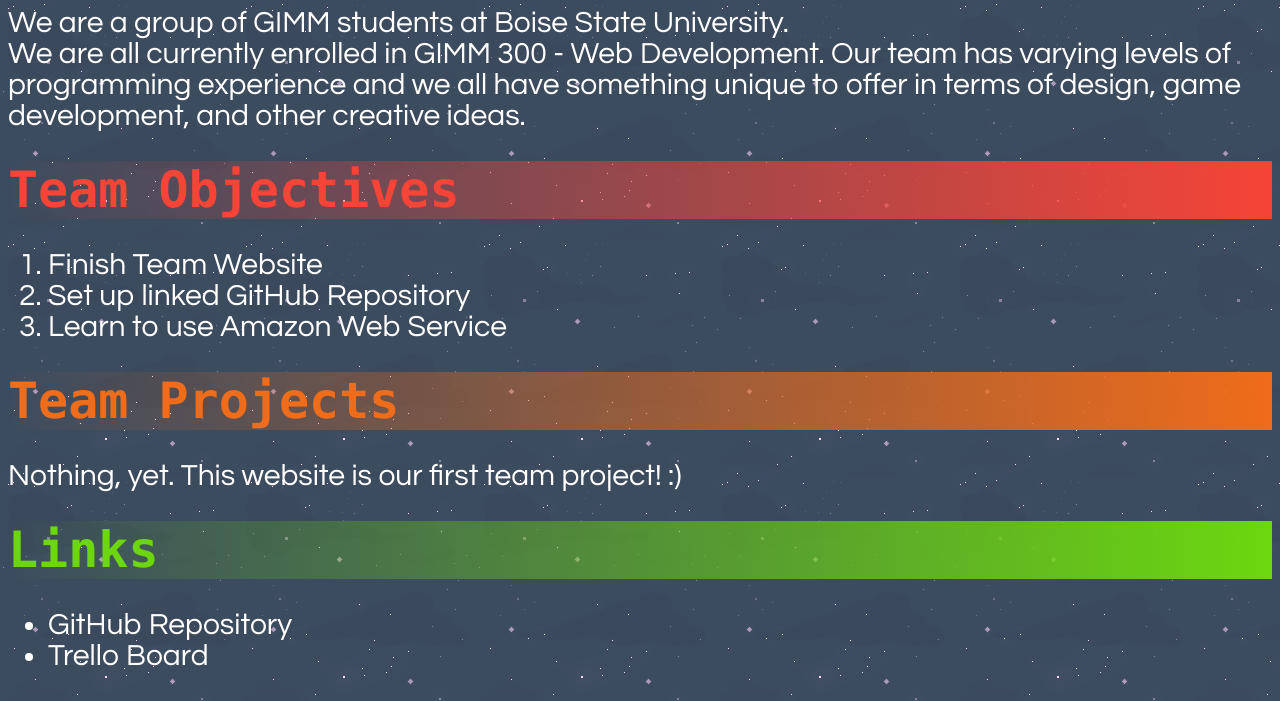
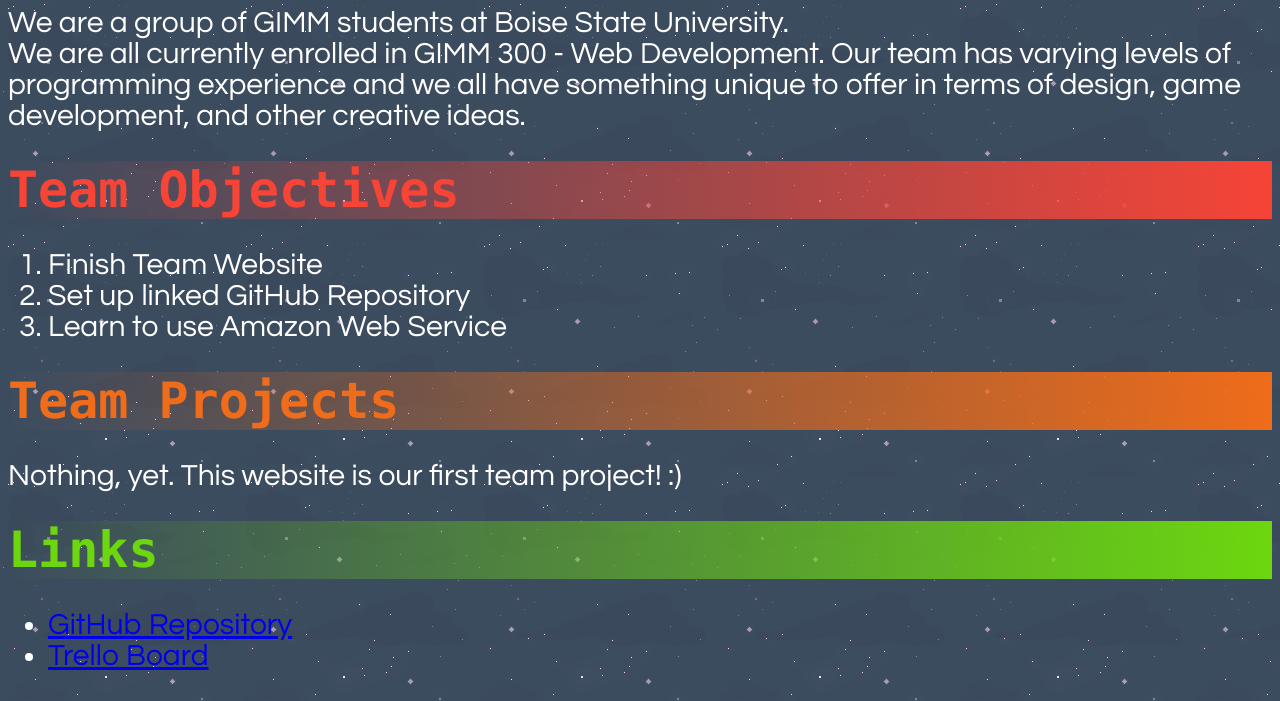
Before and after one commit to AaronRachwitz/JAAM-Code, a plain HTML site: page Main Code.html in a window 1280 px wide. Shown: the part 619-1320 px from the top of the page. Drawn offline with Linux system fonts and the light colour scheme.

Commit message:
fixed links on main page
main page links fixed

```diff
--- a/Main Code.html
+++ b/Main Code.html
@@ -81,8 +81,8 @@ J.A.A.M. Team
   </h4>
   <p class="main-p">
     <ul class="main-ul">
-      <li>GitHub Repository</li>
-      <li>Trello Board</li>
+      <li><a href="https://github.com/AaronRachwitz/JAAM-Code.git">GitHub Repository</a></li>
+      <li><a href="https://trello.com/invite/b/OjDc3Ab0/4879e2c068ddb6898e19af925282d61d/jaam">Trello Board</a></li>
     </ul>
   </p>
 </div>
```
